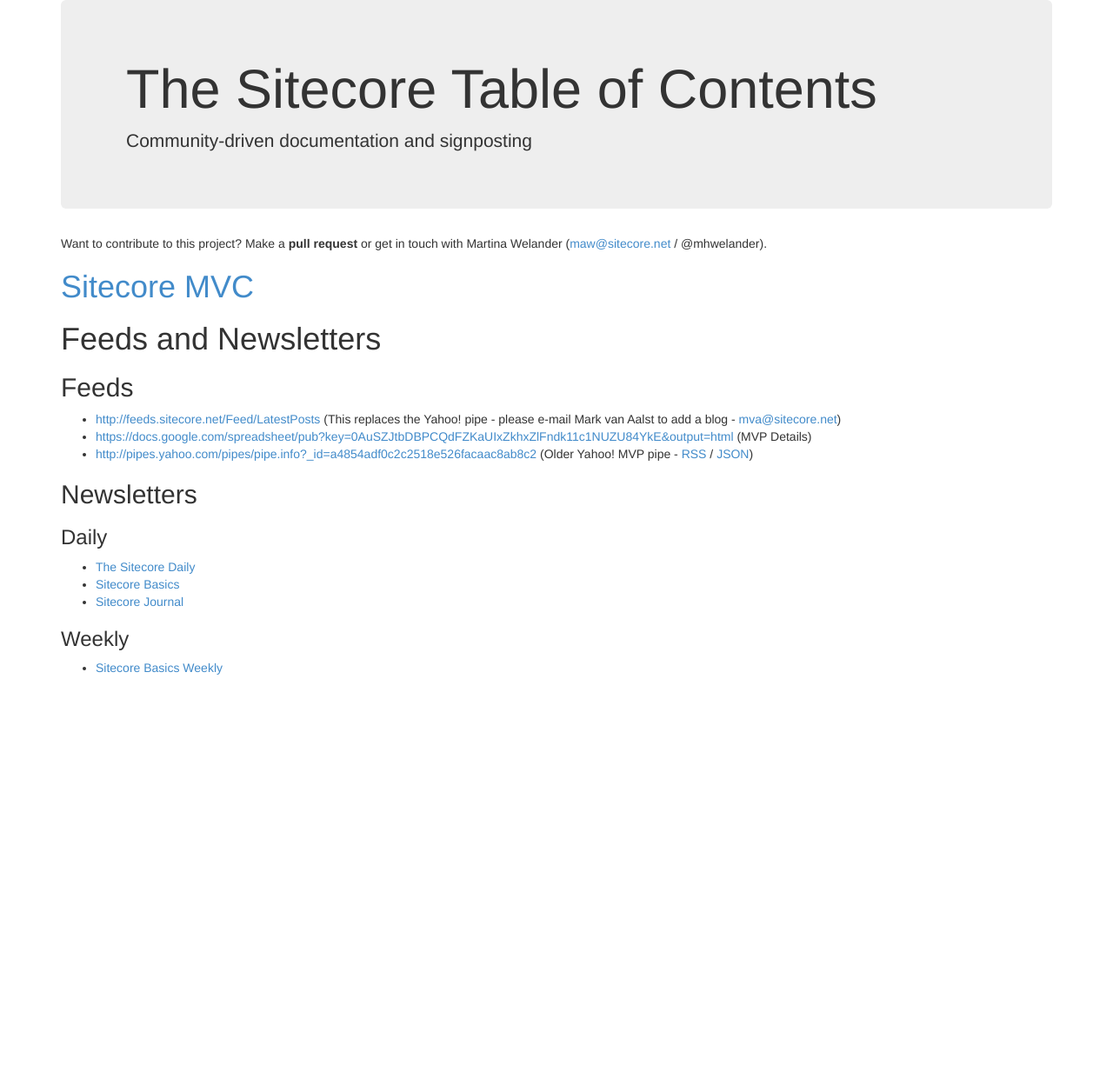
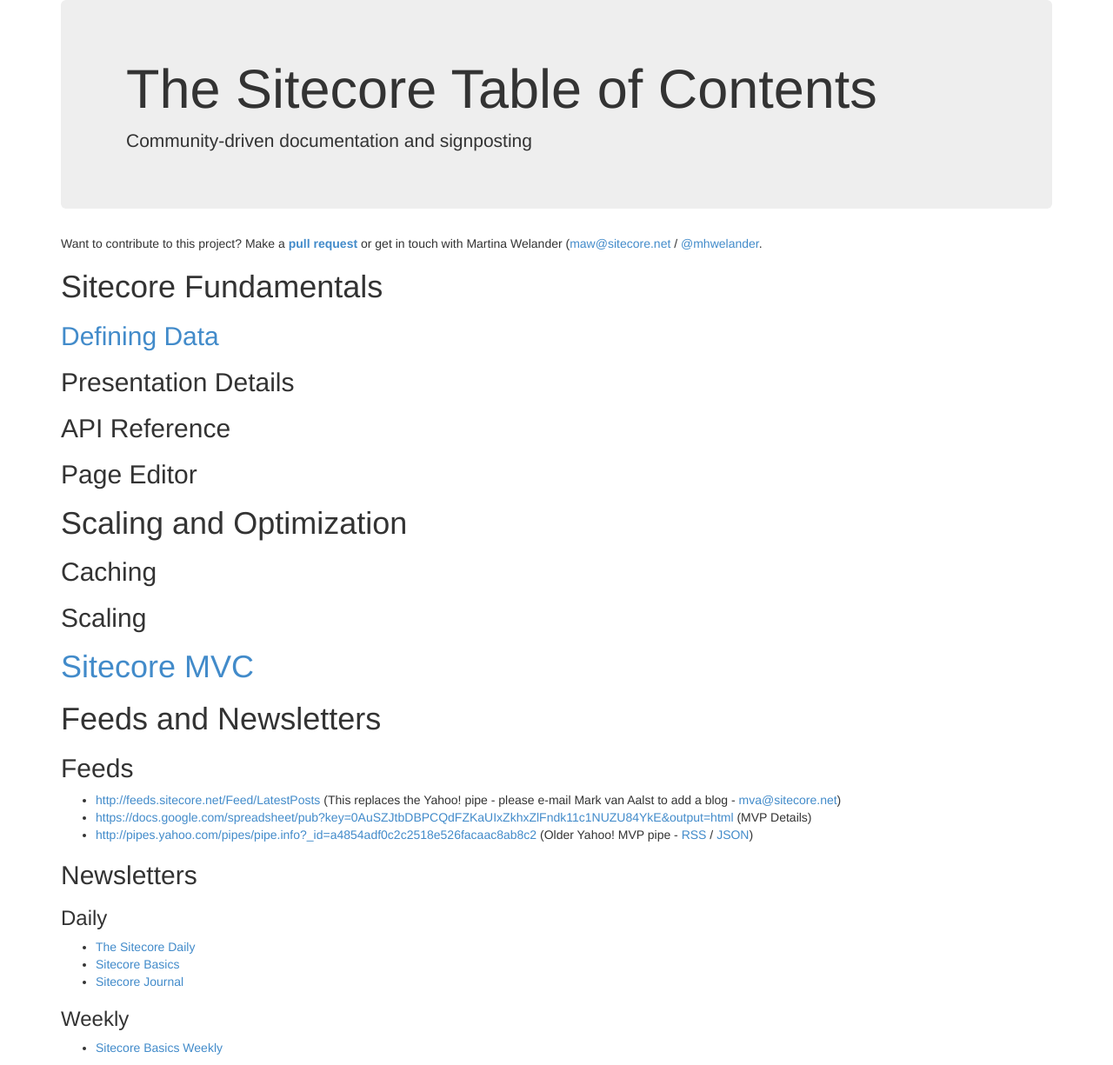
Before and after one commit to Sitecore-Community/docs, a Jekyll site: the page built from index.md, in a window 1280 px wide. Shown: the whole page at 87% size. Built offline with Jekyll 4.4.1, drawn with Linux system fonts in a browser that asks for light colours; nearby versions of some CDN libraries; before the commit the page ends 900 px from its top, so only the background shows below that.

Commit message:
Modified file using Dillinger

```diff
--- a/index.md
+++ b/index.md
@@ -3,7 +3,23 @@
 title: Getting Started with Sitecore
 ---
 
-Want to contribute to this project? Make a **pull request** or get in touch with Martina Welander ([maw@sitecore.net](maw@sitecore.net) / @mhwelander).
+Want to contribute to this project? Make a **[pull request](https://github.com/Sitecore-Community/Sitecore-Community-Docs)** or get in touch with Martina Welander ([maw@sitecore.net](maw@sitecore.net) / [@mhwelander](http://twitter.com/mhwelander).
+
+#Sitecore Fundamentals
+
+## [Defining Data](/documentation/Defining-Data/index.html)
+
+## Presentation Details
+
+## API Reference
+
+## Page Editor
+
+#Scaling and Optimization
+
+## Caching
+
+## Scaling
 
 #[Sitecore MVC](/documentation/Sitecore MVC/index.html)
 
```
